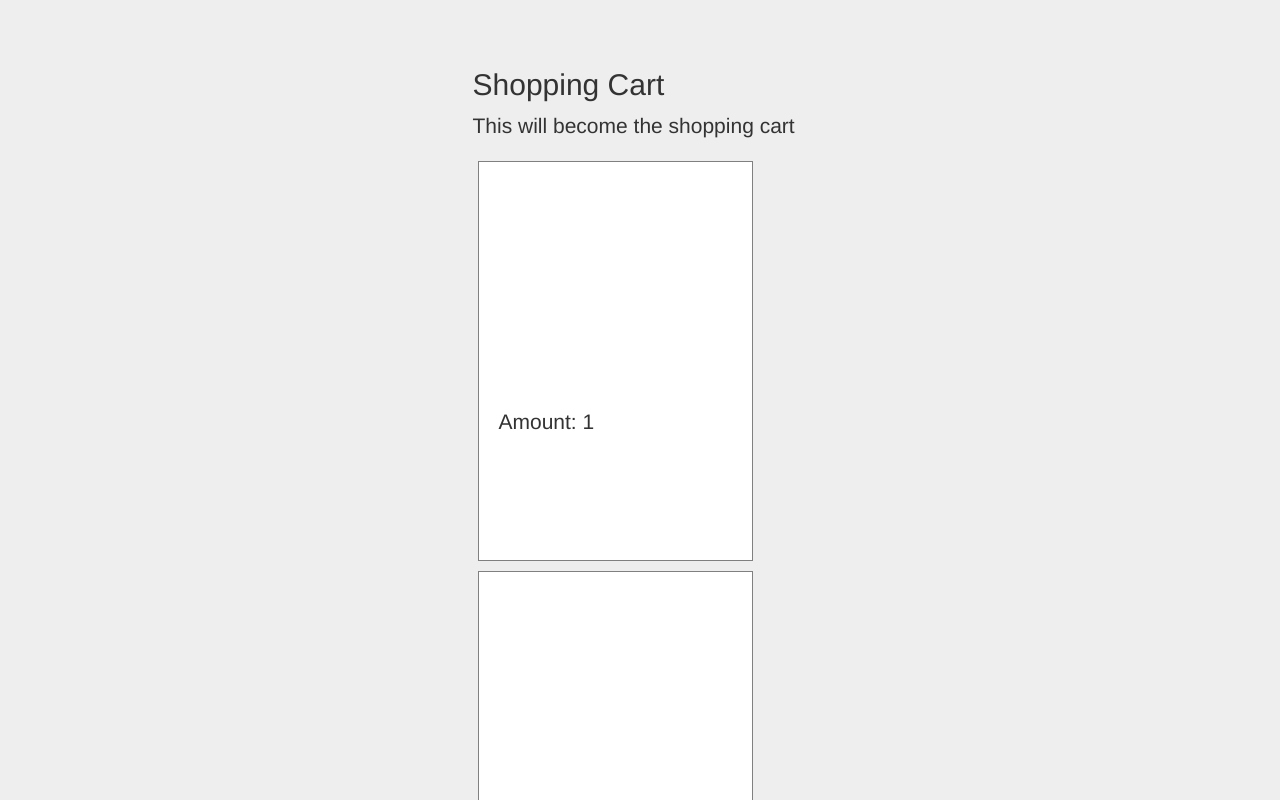
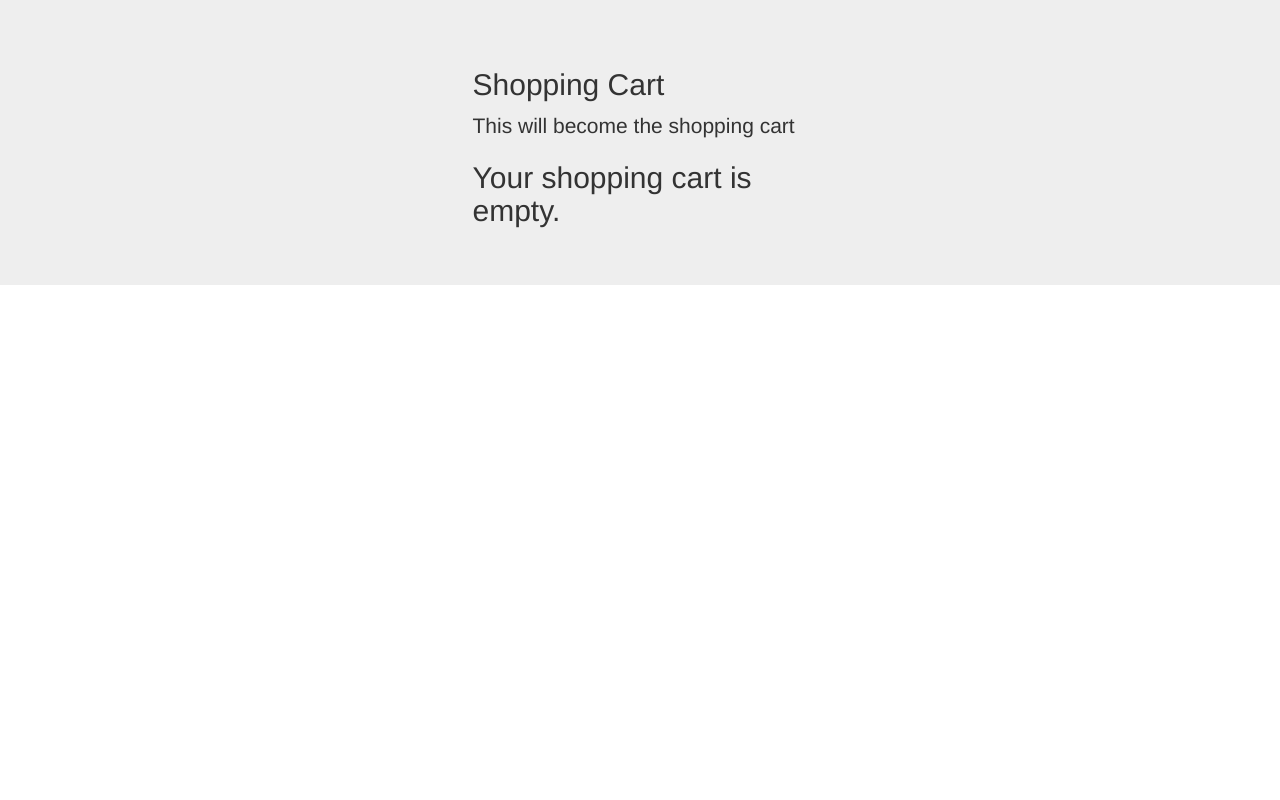
Before and after one commit to Darius-Wattimena/project-c, a React (Create React App) app in the folder ProjectC/ClientApp/: page /checkout in a window 1280 px wide. Shown: the top 800 px of the page. Built offline with nearby package versions, Linux system fonts and the light colour scheme.

Commit message:
Shopping cart local storage for now

```diff
--- a/ProjectC/ClientApp/src/ShoppingCart/ShoppingCart.jsx
+++ b/ProjectC/ClientApp/src/ShoppingCart/ShoppingCart.jsx
@@ -10,67 +10,36 @@ import '../styling/ProductListingStyle.css';
 class ShoppingCart extends React.Component {
     constructor(props) {
         super(props);
-        // TODO:
+
         // TEST
-        localStorage.setItem('shoppingCart', {
+        /*
+        localStorage.setItem('shoppingCart', JSON.stringify({
                 items: [
                     {
                         id: 0,
+                        name: 'Product 1',
+                        imageUrl: 'https://img.freepik.com/free-icon/smartphone_318-81372.jpg?size=338c&ext=jpg',
                         amount: 1
                     },
                     {
                         id: 1,
+                        name: 'Product 2',
+                        imageUrl: 'https://img.freepik.com/free-icon/smartphone_318-81372.jpg?size=338c&ext=jpg',
                         amount: 2
                     }
                 ]
-        });
-    }
-
-    componentDidMount() {
-
+        }));
+        */
     }
 
     render() {
-        //const { products } = this.props;
 
+        var products = { items: [] };
 
-        //const { products } = {
-        //    products: {
-        //        type: 'TEST',
-        //        items: [
-        //            {
-        //                id: 0,
-        //                name: 'test',
-        //                amount: 1
-        //            }
-        //        ]
-        //    }
-        //};
-
-        //shoppingCart.items.map((item, index) => {
-        //    var product = productActions.getById(item.id);
-        //    console.log(product);
-        //    products.items.push({
-        //        id: product.id,
-        //        name: product.name,
-        //        amount: item.amount
-        //    });
-        //    console.log(product.id);
-        //});
-
-        const products = {
-            items: [
-                {
-                    id: 0,
-                    amount: 1
-                },
-                {
-                    id: 1,
-                    amount: 2
-                }
-            ]
-        };//localStorage.getItem('shoppingCart');
-        console.log(products);
+        // Retrieve shopping cart products
+        if (localStorage.getItem('shoppingCart') != null) {
+            products = JSON.parse(localStorage.getItem('shoppingCart'));
+        }
 
         return (
             <div className="col-md-6 col-md-offset-3">
@@ -78,6 +47,7 @@ class ShoppingCart extends React.Component {
                 <p>This will become the shopping cart</p>
                 {products.items &&
                     <div>
+                    {products.items.length == 0 && <h2>Your shopping cart is empty.</h2>}
                         {products.items.map((product, index) =>
                             <div className="product" key={index}>
                                 <Link to={`/product/${product.id}`}>
```
